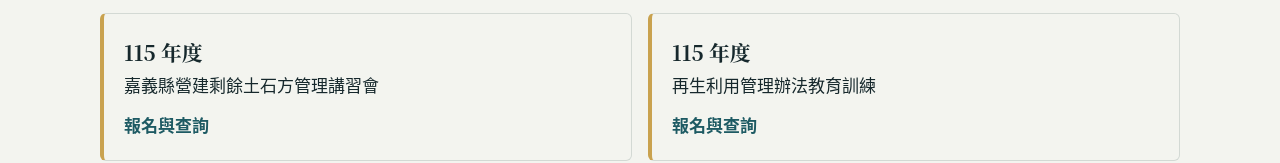
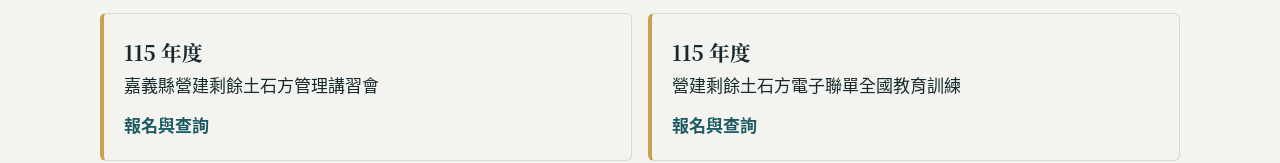
Before and after one commit to dinghai-tech/soilmove-seminar, a plain HTML site: page index.html in a window 1280 px wide. Shown: the part 1882-2045 px from the top of the page. Drawn offline with Linux system fonts and the light colour scheme.

Commit message:
Update index.html

```diff
--- a/index.html
+++ b/index.html
@@ -173,7 +173,7 @@ footer a { color: var(--loess); }
 
         <a class="event" href="2026-S2/">
           <div class="year">115 年度</div>
-          <div>再生利用管理辦法教育訓練</div>
+          <div>營建剩餘土石方電子聯單全國教育訓練</div>
           <span class="go">報名與查詢</span>
         </a>
       </div>
```
